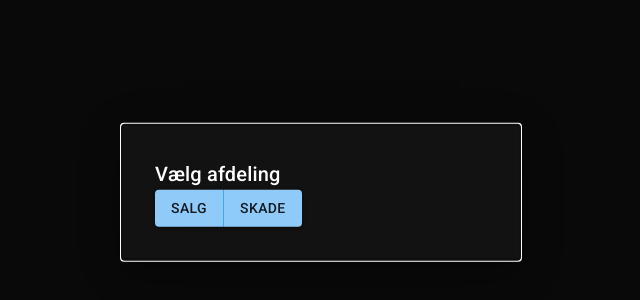
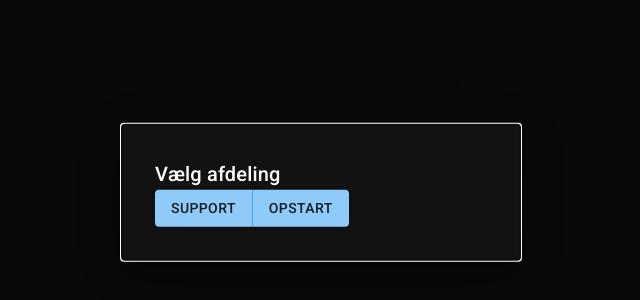
Before and after one commit to mathzb/statistik-web, a React (Vite) app: page / in a window 1280 px wide. Shown: the part 208-508 px from the top of the page, without its empty margins (319-959 px from the left). Built offline with nearby package versions, Linux system fonts and the light colour scheme.

Commit message:
changed link

```diff
--- a/src/components/Home.jsx
+++ b/src/components/Home.jsx
@@ -39,11 +39,11 @@ function Home() {
             variant="contained"
             aria-label="outlined primary button group"
           >
-            <Button component={Link} to="/salg">
-              Salg
+            <Button component={Link} to="/support">
+              Support
             </Button>
-            <Button component={Link} to="/skade">
-              Skade
+            <Button component={Link} to="/opstart">
+              Opstart
             </Button>
           </ButtonGroup>
         </Box>
```
